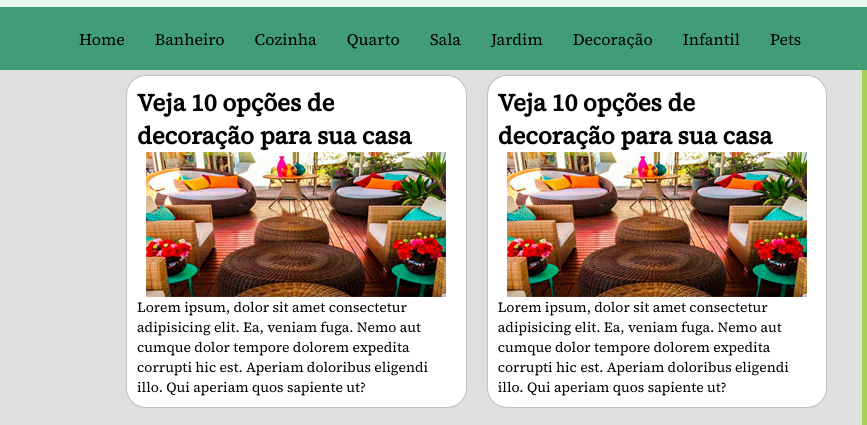
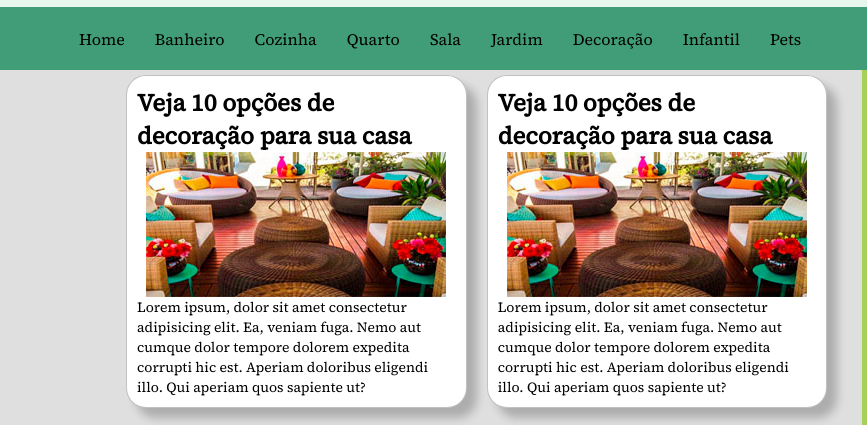
Before and after one commit to Daniloalmeid/produtosparacasa, a plain HTML site: page index.html in a window 1280 px wide. Shown: the part 85-510 px from the top of the page, 0-867 px from the left. Drawn offline with Linux system fonts and the light colour scheme; a web font is replaced by a local one.

Commit message:
Update style.css

```diff
--- a/style/style.css
+++ b/style/style.css
@@ -308,6 +308,7 @@ main{
   .container-noticias{
     padding: 10px;
     margin: 10px;
+
   }
   .item-noticias{
     background-color: white;
@@ -318,6 +319,8 @@ main{
     flex-wrap: wrap;
     border-radius: 20px;
     border: 1px solid rgba(0, 0, 0, 0.244);
+    box-shadow: 10px 10px 10px rgba(0, 0, 0, 0.226);
+
 
 
   }
```
